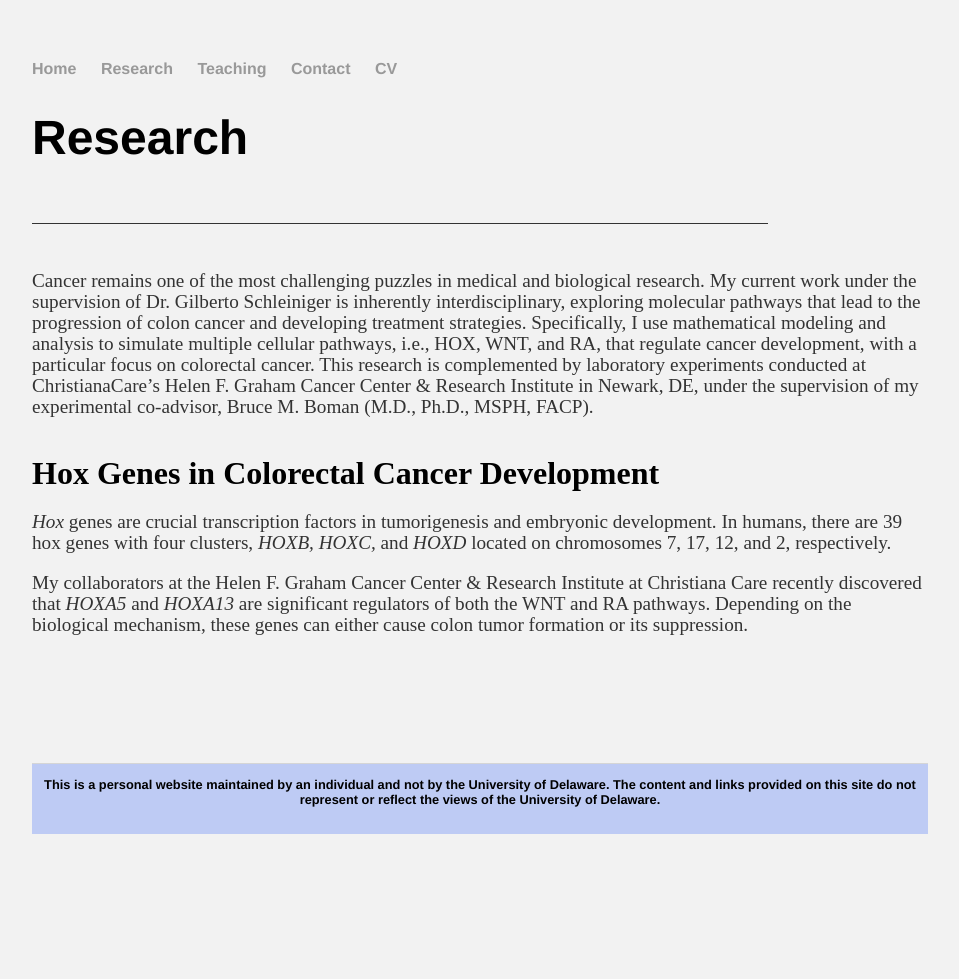
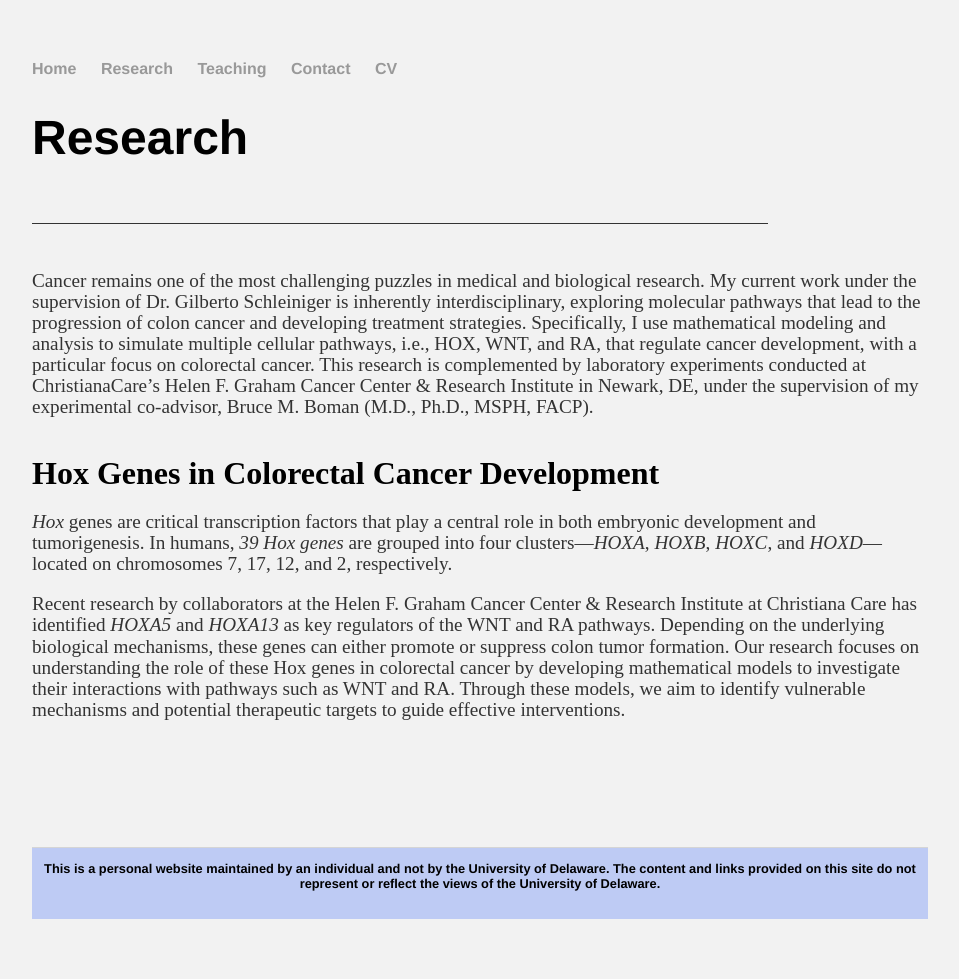
Before and after one commit to kataboh/kataboh.github.io, a Jekyll site: the page built from research.html, in a window 1280 px wide. Shown: the whole page, without its empty margins (160-1119 px from the left). Built offline with Jekyll 4.4.1, drawn with Linux system fonts in a browser that asks for light colours; before the commit the page ends 900 px from its top, so only the background shows below that.

Commit message:
Update research.html

```diff
--- a/research.html
+++ b/research.html
@@ -18,12 +18,12 @@ title: Pascal Kingsley Kataboh's Homepage
 	<br>
 	<font size="6"><b>Hox Genes in Colorectal Cancer Development</b></font>
 		<br>
-    <p><em>Hox</em> genes are crucial transcription factors in tumorigenesis and embryonic development.
-    In humans, there are 39 hox genes with four clusters, <em>HOXB, HOXC,</em> and <em>HOXD</em> located on chromosomes 7, 17, 12, and 2, respectively.</p>
 
-    <p>My collaborators at the Helen F. Graham Cancer Center & Research Institute at Christiana Care recently discovered that <em>HOXA5</em> and <em>HOXA13</em> are significant regulators of both the WNT and RA pathways.
-    Depending on the biological mechanism, these genes can either cause colon tumor formation or its suppression.</p>
+	<p><em>Hox</em> genes are critical transcription factors that play a central role in both embryonic development and tumorigenesis. In humans, <em>39 Hox genes</em> are grouped into four clusters—<em>HOXA</em>, <em>HOXB</em>, <em>HOXC</em>, and <em>HOXD</em>—located on chromosomes 7, 17, 12, and 2, respectively. <p>
 
+	<p>Recent research by collaborators at the Helen F. Graham Cancer Center & Research Institute at Christiana Care has identified <em>HOXA5</em> and <em>HOXA13</em> as key regulators of the WNT and RA pathways. Depending on the underlying biological mechanisms, these genes can either promote or suppress colon tumor formation.
+
+     Our research focuses on understanding the role of these Hox genes in colorectal cancer by developing mathematical models to investigate their interactions with pathways such as WNT and RA. Through these models, we aim to identify vulnerable mechanisms and potential therapeutic targets to guide effective interventions.</p>
     <div style="clear:both;"></div>
 
 	<br>
```
